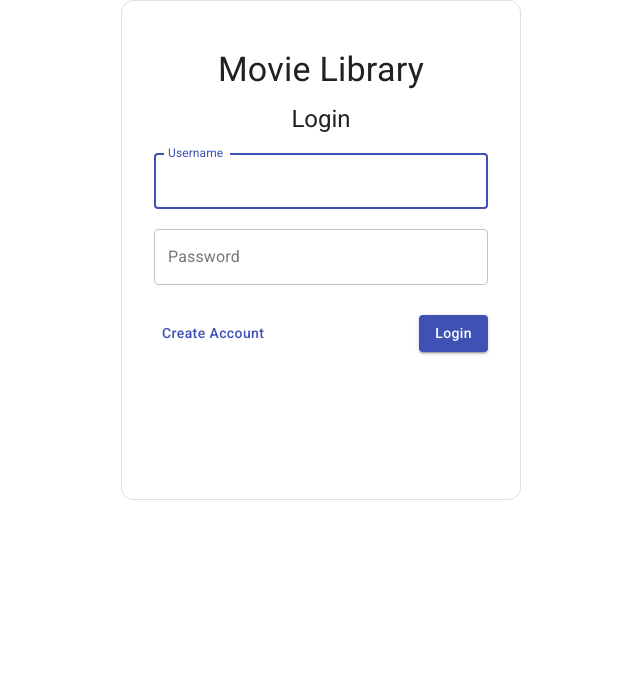
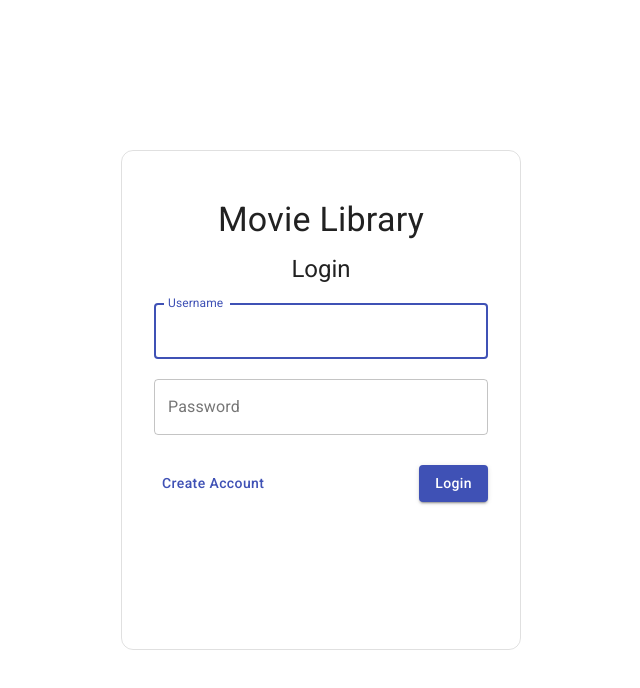
Before and after one commit to Co-Sic/movie-test-client, a React (Create React App) app: page /login in a window 1280 px wide. Shown: the top 688 px of the page, without its empty margins (319-959 px from the left). Built offline with nearby package versions, Linux system fonts and the light colour scheme; no server answers; what apollo-link-ws would draw is missing.

Commit message:
Fix page height for desktop
Login and register pages are not taking the whole height as they should be.

```diff
--- a/src/index.css
+++ b/src/index.css
@@ -1,6 +1,7 @@
 body {
   min-height: 100vh;
   min-height: -webkit-fill-available;
+
   margin: 0;
   font-family: -apple-system, BlinkMacSystemFont, "Segoe UI", "Roboto", "Oxygen",
   "Ubuntu", "Cantarell", "Fira Sans", "Droid Sans", "Helvetica Neue",
@@ -9,6 +10,12 @@ body {
   -moz-osx-font-smoothing: grayscale;
 }
 
+@media(min-width: 600px) {
+  body{
+    height: 100vh;
+  }
+}
+
 body > #root {
   height: 100%;
   display: flex;
```
